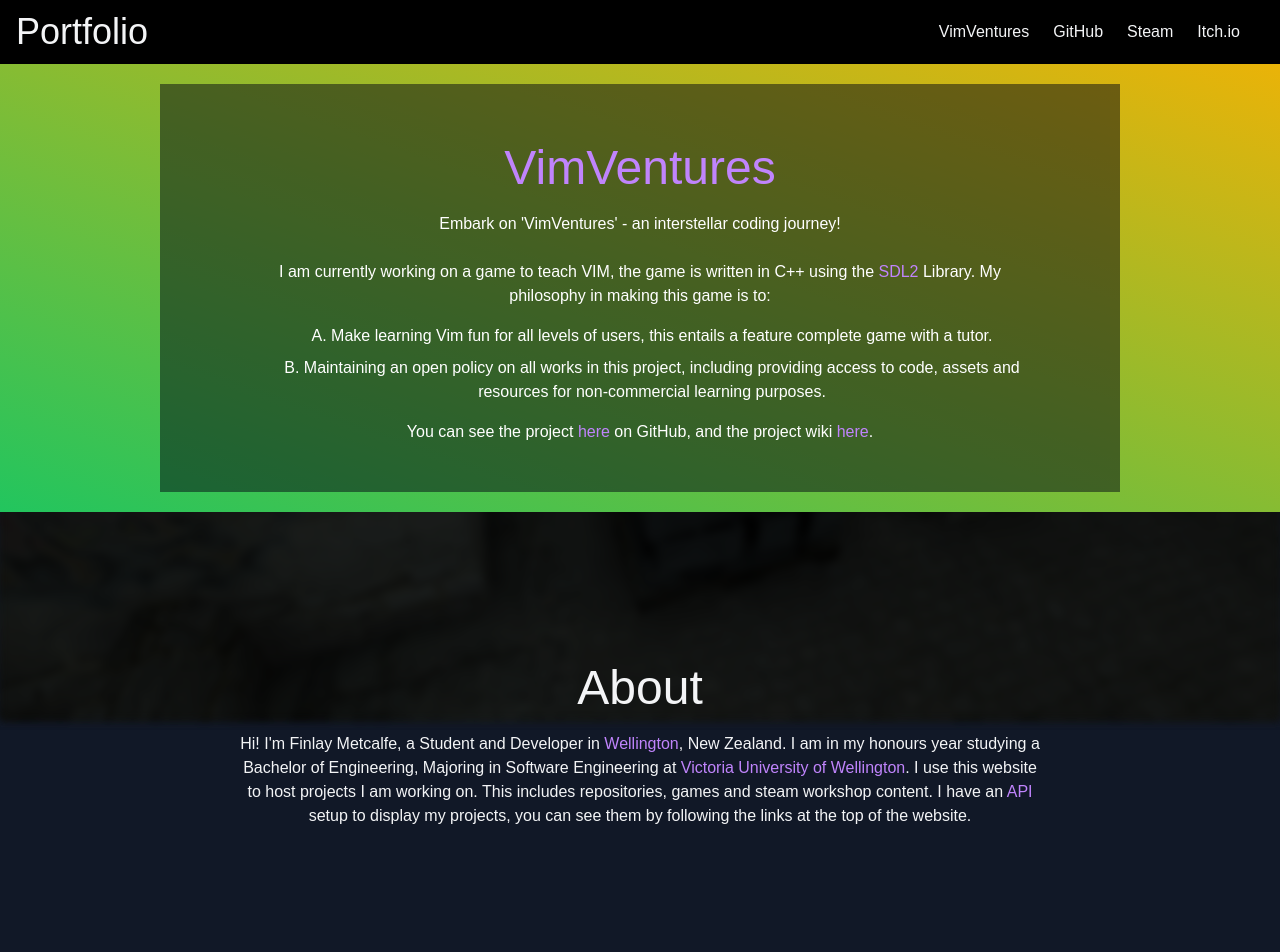
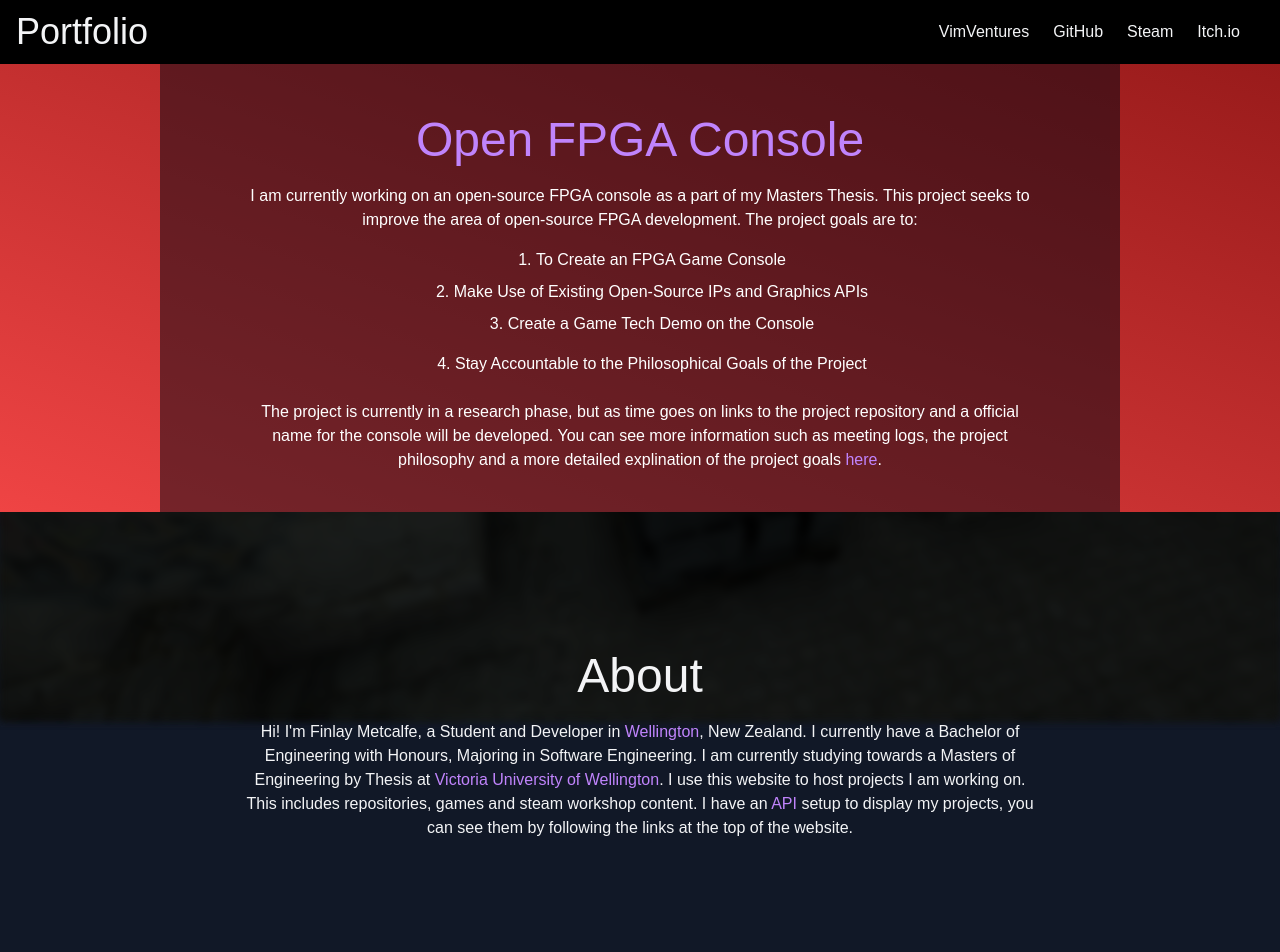
Before and after one commit to Ofthemasses/portfolio-website, a Vue app: page /#/ in a window 1280 px wide. Shown: the top 952 px of the page. Built offline with nearby package versions, Linux system fonts and the light colour scheme; a web font is replaced by a local one.

Commit message:
Added home section for Open FPGA Console, moved and updated the VimVentures section

```diff
--- a/src/components/Home.vue
+++ b/src/components/Home.vue
@@ -1,4 +1,50 @@
 <template>
+  <div class="relative flex justify-center items-center bg-gradient-to-tr from-red-500 to-red-800 h-full md:h-2/3 z-10 overflow-hidden">
+    <div class="md:w-3/4 absolute px-4 md:px-20 text-center text-white font-light bg-gray-950 bg-opacity-50 py-10">
+      <router-link :to="'/open-fpga-console'"><h1 class="hover:text-purple-300 text-purple-400 max-md:text-3xl text-5xl my-5">Open FPGA Console</h1></router-link>
+      <p class="max-md:text-xs">
+        I am currently working on an open-source FPGA console as a part of my Masters Thesis. This project seeks to improve the area of open-source FPGA development. The project goals are to: </p>
+      <ul class="max-md:text-xs p-2 list-decimal list-inside">
+        <li class="ml-6 py-2">
+To Create an FPGA Game Console        </li>
+        <li class="ml-6 py2">
+        Make Use of Existing Open-Source IPs and Graphics
+            APIs</li>
+        <li class="ml-6 py-2">
+          Create a Game Tech Demo on the Console
+        </li>
+        <li class="ml-6 py-2">
+              Stay Accountable to the Philosophical Goals
+  of the Project</li>
+      </ul>
+      <p class="max-md:text-xs py-2">
+        The project is currently in a research phase, but as time goes on links to the project repository and a official name for the console will be developed. You can see more information such
+        as meeting logs, the project philosophy and a more detailed explination of the project goals
+        <a href="/#/open-fpga-console" class="hove:text-purple-300 text-purple-400">here</a>.
+      </p>
+    </div>
+  </div>
+  <div class="relative flex justify-center items-center h-full md:h-2/3 overflow-hidden z-10">
+    <div class="md:w-3/4 absolute text-center px-4 md:px-20 text-gray-100 font-light">
+      <h1 class="max-md:text-3xl text-5xl my-5">About</h1>
+      <p class="max-md:text-xs">Hi! I'm Finlay Metcalfe, a Student and Developer in
+        <a href="https://www.google.com/maps?q=Wellington" class="hover:text-purple-300 text-purple-400">Wellington</a>, New Zealand.
+      I currently have a Bachelor of Engineering with Honours, Majoring in Software Engineering. I am currently studying towards a Masters of Engineering by Thesis at
+        <a href="https://www.wgtn.ac.nz/" class="hover:text-purple-300 text-purple-400">Victoria University of Wellington</a>.
+        I use this website to host projects I am working on. This includes repositories, games and steam workshop content. I have an
+        <a href="https://github.com/Ofthemasses/toru-api-handler" class="hover:text-purple-300 text-purple-400">API</a>
+        setup to display my projects, you can see them by following the links at the top of the website.
+      </p>
+    </div>
+  </div>
+  <div class="-z-10">
+    <img class="filter blur-sm brightness-[.2] fixed top-0 overflow-hidden w-full max-md:h-full object-cover" :src="curImage">
+    <transition name="fade" mode="out-in">
+      <div :key="curImage">
+        <img class="filter blur-sm brightness-[.2] fixed top-0 w-full mx-md:h-full object-cover" :src="curImage">
+      </div>
+    </transition>
+    </div>
   <div class="relative flex justify-center items-center bg-gradient-to-tr from-green-500 to-yellow-500 h-full md:h-2/3 z-10 overflow-hidden">
     <div class="md:w-3/4 absolute px-4 md:px-20 text-center text-white font-light bg-gray-950 bg-opacity-50 py-10">
       <router-link :to="'/vim-ventures'"><h1 class="hover:text-purple-300 text-purple-400 max-md:text-3xl text-5xl my-5">VimVentures</h1></router-link>
@@ -6,7 +52,7 @@
         Embark on 'VimVentures' - an interstellar coding journey!
         <br>
         <br>
-        I am currently working on a game to teach VIM, the game is written in C++ using the
+        In my free time, I am working on a game to teach VIM, the game is written in C++ using the
         <a href="https://www.libsdl.org/" class="hover:text-purple-300 text-purple-400">SDL2</a>
         Library. My philosophy in making this game is to:
       </p>
@@ -26,28 +72,7 @@
       </p>
     </div>
   </div>
-  <div class="relative flex justify-center items-center h-full md:h-2/3 overflow-hidden z-10">
-    <div class="md:w-3/4 absolute text-center px-4 md:px-20 text-gray-100 font-light">
-      <h1 class="max-md:text-3xl text-5xl my-5">About</h1>
-      <p class="max-md:text-xs">Hi! I'm Finlay Metcalfe, a Student and Developer in
-        <a href="https://www.google.com/maps?q=Wellington" class="hover:text-purple-300 text-purple-400">Wellington</a>, New Zealand.
-      I am in my honours year studying a Bachelor of Engineering, Majoring in Software Engineering at
-        <a href="https://www.wgtn.ac.nz/" class="hover:text-purple-300 text-purple-400">Victoria University of Wellington</a>.
-        I use this website to host projects I am working on. This includes repositories, games and steam workshop content. I have an
-        <a href="https://github.com/Ofthemasses/toru-api-handler" class="hover:text-purple-300 text-purple-400">API</a>
-        setup to display my projects, you can see them by following the links at the top of the website.
-      </p>
-    </div>
-  </div>
-  <div class="-z-10">
-    <img class="filter blur-sm brightness-[.2] fixed top-0 overflow-hidden w-full max-md:h-full object-cover" :src="curImage">
-    <transition name="fade" mode="out-in">
-      <div :key="curImage">
-        <img class="filter blur-sm brightness-[.2] fixed top-0 w-full mx-md:h-full object-cover" :src="curImage">
-      </div>
-    </transition>
-    </div>
-  <div class="relative flex justify-center items-center bg-gray-950 h-full md:h-2/3">
+  <div class="relative flex justify-center items-center h-full md:h-2/3">
     <div class="md:w-3/4 absolute text-center px-4 md:px-20 text-gray-100 font-light">
         <h1 class="max-md:text-3xl text-5xl my-5">Interests</h1>
         <p class="max-md:text-xs">
@@ -71,7 +96,7 @@
         </p>
       </div>
   </div>
-  <div class="relative flex items-center justify-center h-full md:h-2/3">
+  <div class="relative flex items-center justify-center bg-gray-950 h-full md:h-2/3">
     <div class="w-full md:w-3/4 absolute md:px-40 text-gray-100 font-light">
       <h1 class="max-md:text-3xl text-5xl my-5 text-center">Contact Me</h1>
       <p class="text-center mt-8">
```
